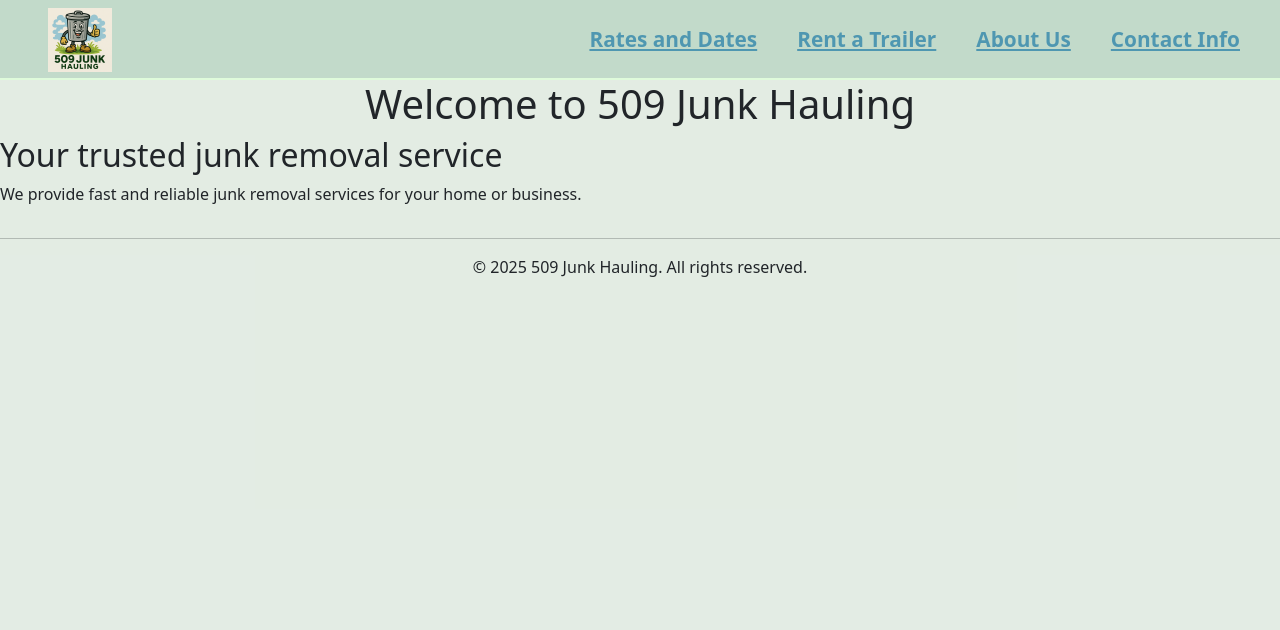
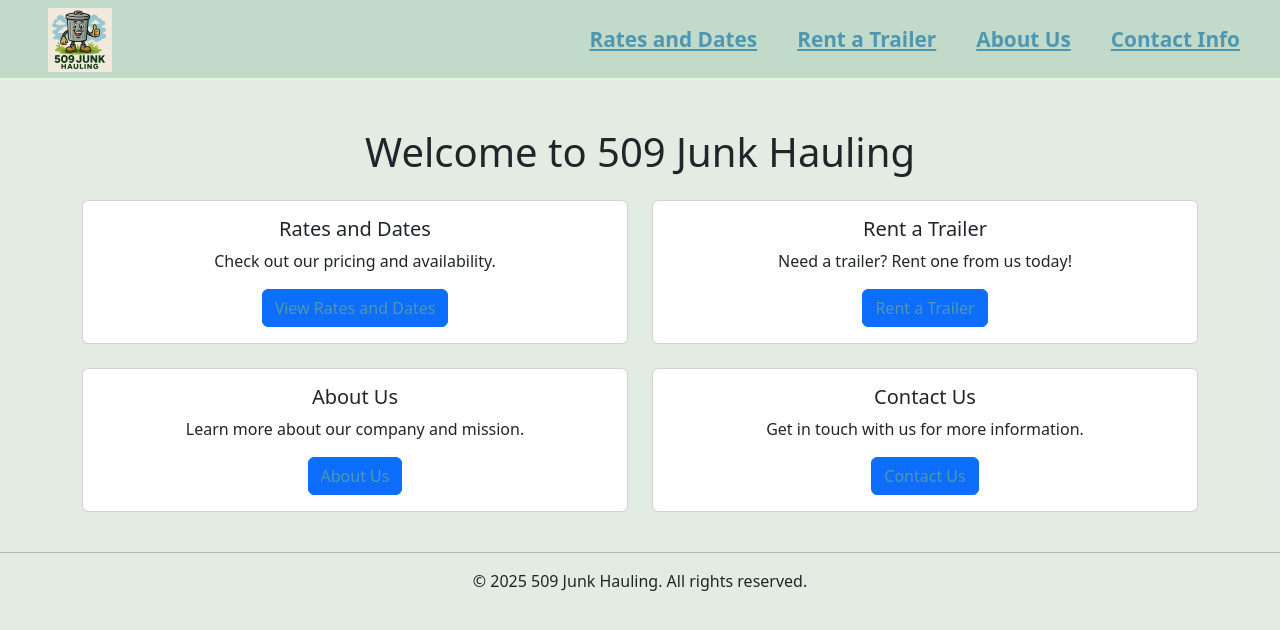
Before and after one commit to Ben-Davidson-5309/Nates-Web-Page, a React (Create React App) app in the folder 509-junk-hauling/: page / in a window 1280 px wide. Shown: the top 630 px of the page. Built offline with nearby package versions, Linux system fonts and the light colour scheme.

Commit message:
changed my docker yaml to just compose.yaml

```diff
--- a/509-junk-hauling/src/pages/home/HomePage.jsx
+++ b/509-junk-hauling/src/pages/home/HomePage.jsx
@@ -1,14 +1,64 @@
 import React from "react";
+import { Link } from "react-router-dom";
 
 const HomePage = () => {
   return (
-    <div>
+    <div className="container mt-5">
       <div>
-        <h1 className="text-center">Welcome to 509 Junk Hauling</h1>
+        <h1 className="text-center mb-4">Welcome to 509 Junk Hauling</h1>
       </div>
-      <div>
-        <h2>Your trusted junk removal service</h2>
-        <p>We provide fast and reliable junk removal services for your home or business.</p>
+      <div className="row">
+        {/* Rates and Dates Section */}
+        <div className="col-md-6 mb-4">
+          <div className="card text-center">
+            <div className="card-body">
+              <h5 className="card-title">Rates and Dates</h5>
+              <p className="card-text">Check out our pricing and availability.</p>
+              <Link to="/ratesanddates" className="btn btn-primary">
+                View Rates and Dates
+              </Link>
+            </div>
+          </div>
+        </div>
+
+        {/* Rent a Trailer Section */}
+        <div className="col-md-6 mb-4">
+          <div className="card text-center">
+            <div className="card-body">
+              <h5 className="card-title">Rent a Trailer</h5>
+              <p className="card-text">Need a trailer? Rent one from us today!</p>
+              <Link to="/rentatrailer" className="btn btn-primary">
+                Rent a Trailer
+              </Link>
+            </div>
+          </div>
+        </div>
+
+        {/* About Us Section */}
+        <div className="col-md-6 mb-4">
+          <div className="card text-center">
+            <div className="card-body">
+              <h5 className="card-title">About Us</h5>
+              <p className="card-text">Learn more about our company and mission.</p>
+              <Link to="/about" className="btn btn-primary">
+                About Us
+              </Link>
+            </div>
+          </div>
+        </div>
+
+        {/* Contact Us Section */}
+        <div className="col-md-6 mb-4">
+          <div className="card text-center">
+            <div className="card-body">
+              <h5 className="card-title">Contact Us</h5>
+              <p className="card-text">Get in touch with us for more information.</p>
+              <Link to="/contact" className="btn btn-primary">
+                Contact Us
+              </Link>
+            </div>
+          </div>
+        </div>
       </div>
     </div>
   );
```
Also changed, not shown: 1 other file (tests, documents, lock files or other folders).
